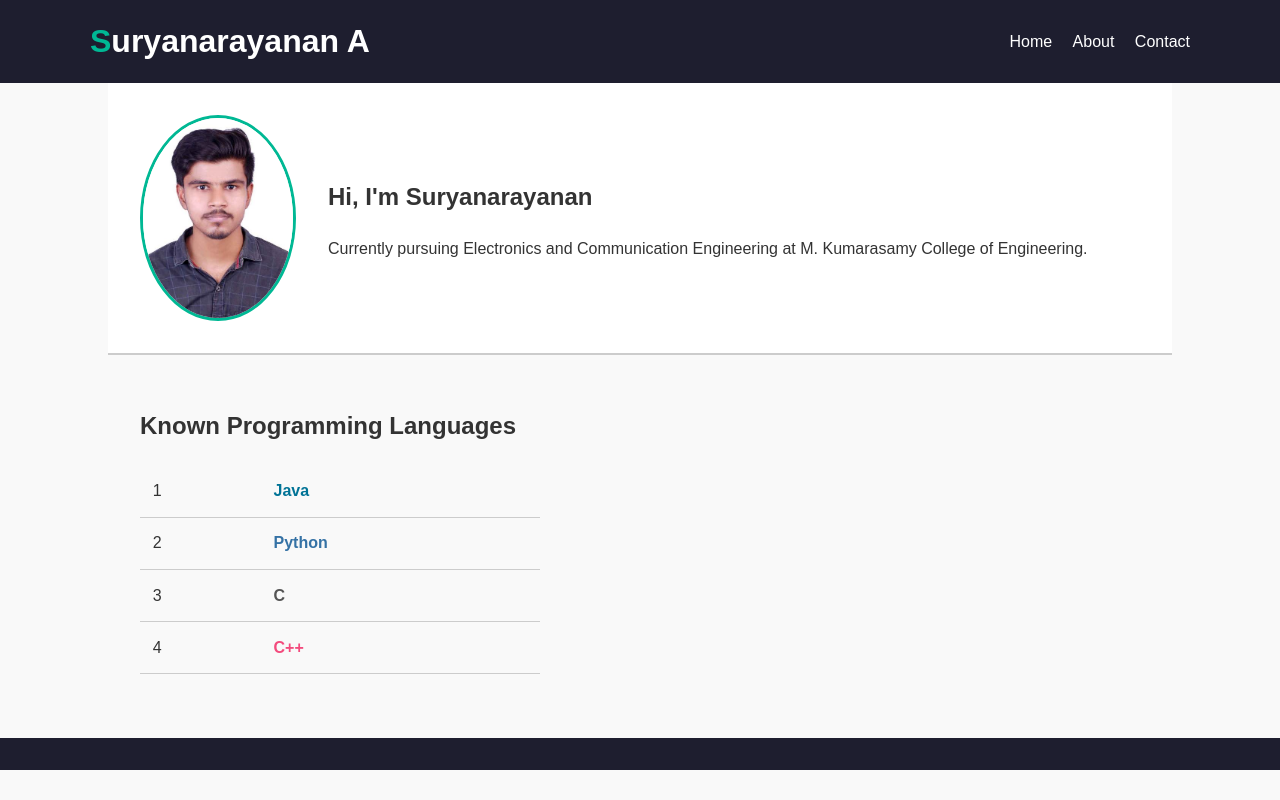
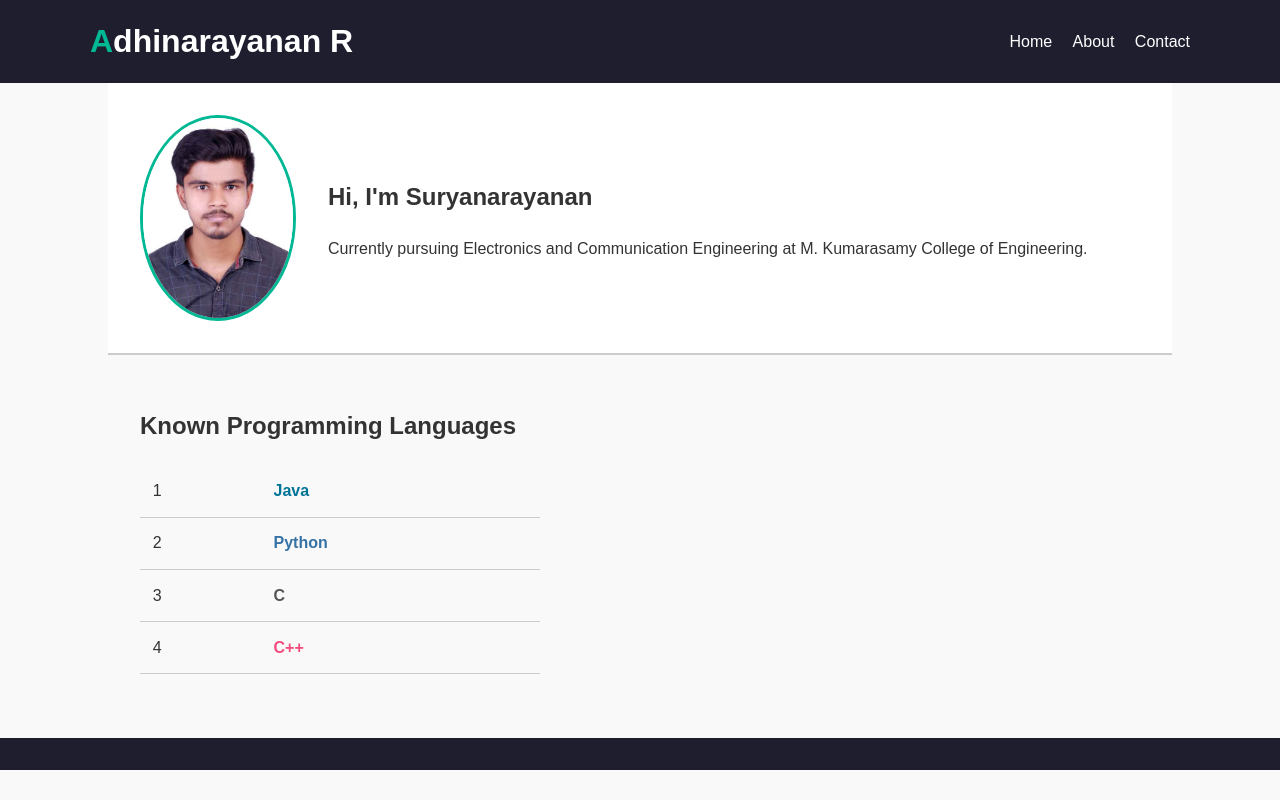
Before and after one commit to Suryanarayanan2005/Portfolio-main, a plain HTML site: page Portfolio-main/About.html in a window 1280 px wide. Drawn offline with Linux system fonts and the light colour scheme.

Commit message:
name change

```diff
--- a/Portfolio-main/About.html
+++ b/Portfolio-main/About.html
@@ -9,7 +9,7 @@
 <body>
   <header class="header">
     <div class="container header-content">
-      <h1><span class="highlight">S</span>uryanarayanan A</h1>
+      <h1><span class="highlight">A</span>dhinarayanan R</h1>
       <nav class="nav">
         <a href="index.html">Home</a>
         <a href="About.html">About</a>
```
